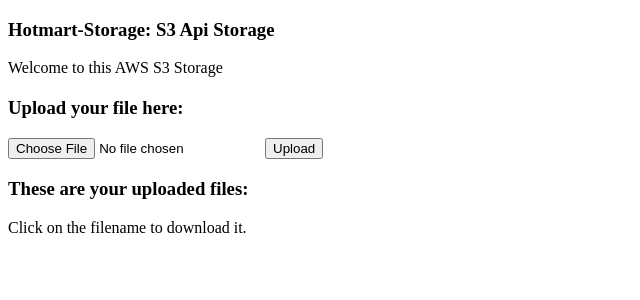
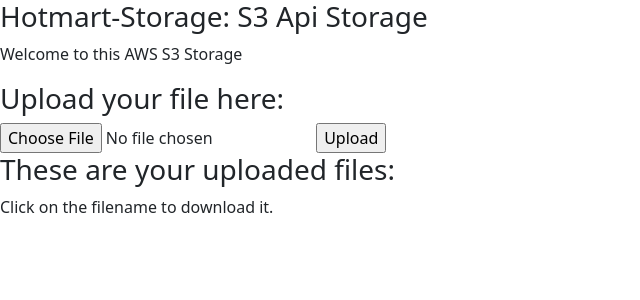
Before and after one commit to diogoab/app-storage, a Flask app: page /storage in a window 1280 px wide. Shown: the top 300 px of the page, without its empty margins (0-640 px from the left). Run offline with Flask 2, Linux system fonts and the light colour scheme; data that the repository does not hold is empty.

Commit message:
edit template

```diff
--- a/app-storage/templates/storage.html
+++ b/app-storage/templates/storage.html
@@ -1,6 +1,12 @@
 <!DOCTYPE html>
 <html>
   <head>
+    <!-- Required meta tags -->
+    <meta charset="utf-8">
+    <meta name="viewport" content="width=device-width, initial-scale=1">
+
+    <!-- Bootstrap CSS -->
+    <link href="https://cdn.jsdelivr.net/npm/bootstrap@5.0.1/dist/css/bootstrap.min.css" rel="stylesheet" integrity="sha384-+0n0xVW2eSR5OomGNYDnhzAbDsOXxcvSN1TPprVMTNDbiYZCxYbOOl7+AMvyTG2x" crossorigin="anonymous">
     <title>Hotmart-Storage</title>
   </head>
 
@@ -37,5 +43,6 @@
         </div>
 
     </div>
+    <script src="https://cdn.jsdelivr.net/npm/bootstrap@5.0.1/dist/js/bootstrap.bundle.min.js" integrity="sha384-gtEjrD/SeCtmISkJkNUaaKMoLD0//ElJ19smozuHV6z3Iehds+3Ulb9Bn9Plx0x4" crossorigin="anonymous"></script>
   </body>
 </html>
```
